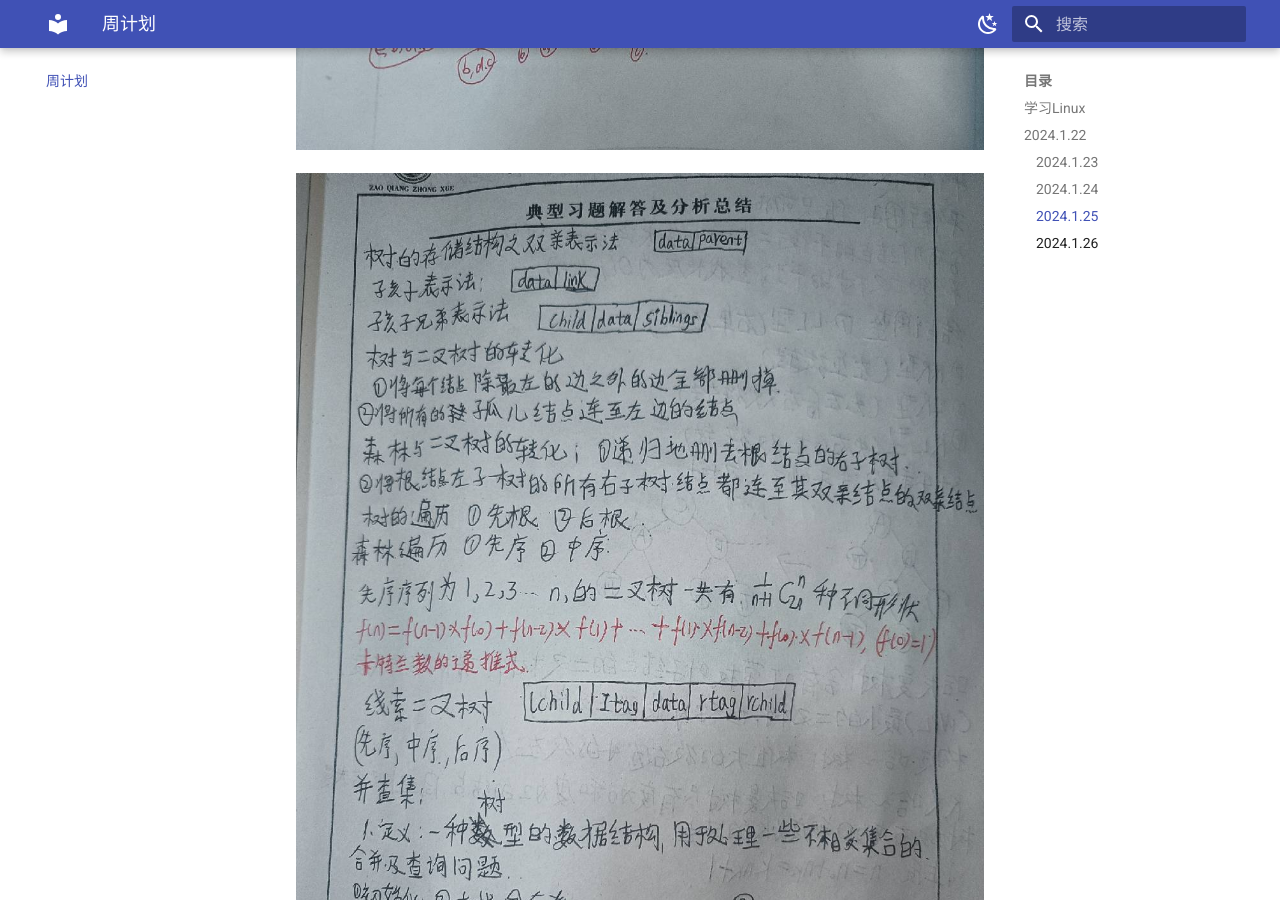
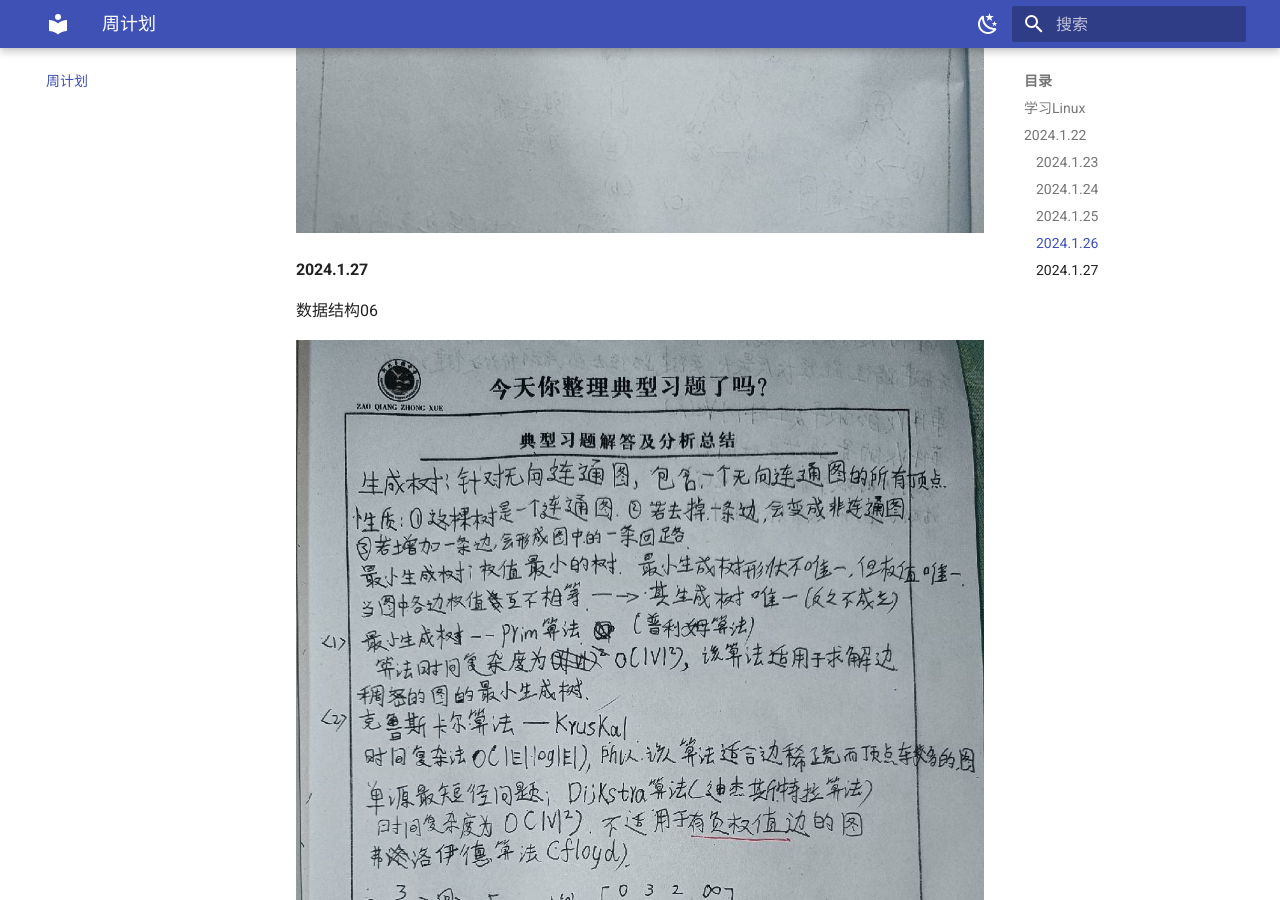
Before and after one commit to KongshanXuyu/zh-blog, an MkDocs documentation site: the page built from docs/周计划/文件.md, in a window 1280 px wide and 900 px high, scrolled down 4217 px. Built offline with MkDocs 1.6.1 and Material for MkDocs 9.7.7, drawn with Linux system fonts in a browser that asks for light colours.

Commit message:
2024-01-27_20:56:43 update

```diff
--- a/docs/周计划/文件.md
+++ b/docs/周计划/文件.md
@@ -18,16 +18,6 @@
 
 数据结构04
 
-![1](./016.jpg)
-
-![1](./017.jpg)
-
-![1](./018.jpg)
-
-![1](./019.jpg)
-
-![1](./020.jpg)
-
 #### 2024.1.26
 
 数据结构05
@@ -40,4 +30,14 @@
 
 ![1](./024.jpg)
 
+#### 2024.1.27
+
+数据结构06
+
 ![1](./025.jpg)
+
+![1](./026.jpg)
+
+![1](./027.jpg)
+
+####
```
Also changed, not shown: docs/周计划/文件/005.jpg (deleted), docs/周计划/文件/006.jpg (deleted), docs/周计划/文件/007.jpg (deleted), docs/周计划/文件/008.jpg (deleted), docs/周计划/文件/009.jpg (deleted), docs/周计划/文件/010.jpg (deleted), docs/周计划/文件/025.jpg (added), docs/周计划/文件/026.jpg (added), docs/周计划/文件/027.jpg (added).
